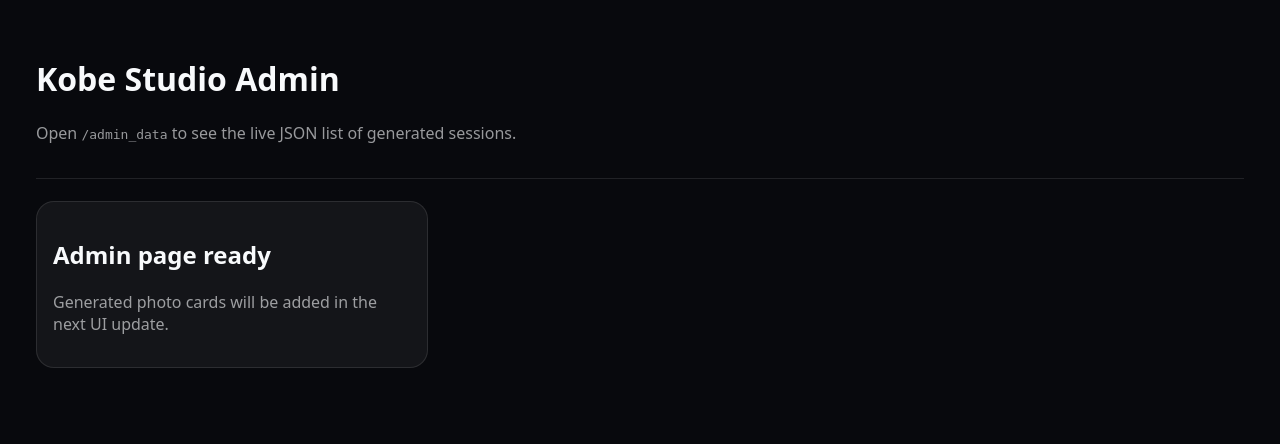
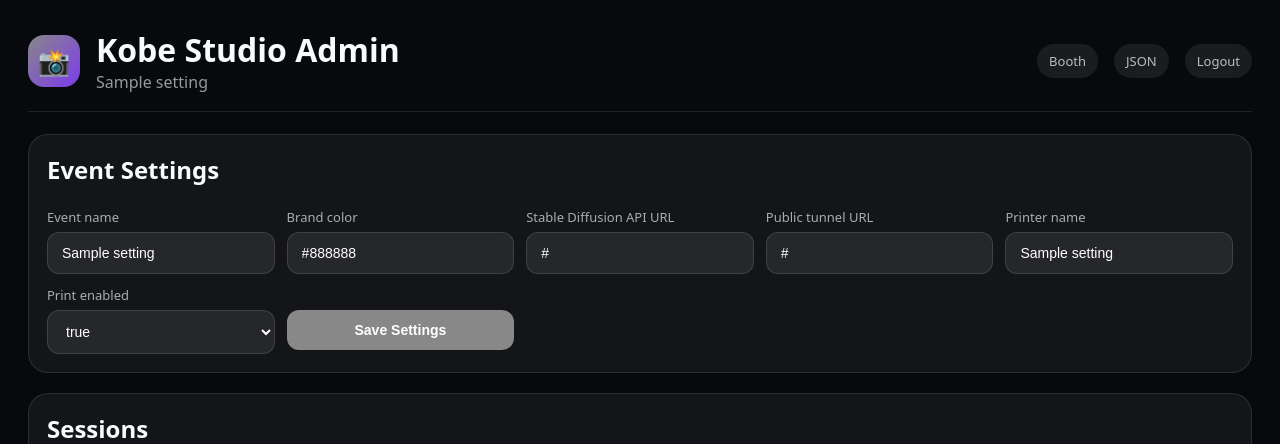
Before and after one commit to KobepayTech/Kobe-studio-, a Flask app: template templates/admin.html in a window 1280 px wide. Shown: the top 444 px of the page. Before the commit the page ends 368 px from the top, so only its background shows below. Run offline with Flask 3, Linux system fonts and the light colour scheme; the template is opened without the code that fills it: most values are stand-ins (such as "Sample title", 1, 10 or a date in 2020); parts of the project's set-up code (start-up, migrations or seed data) failed here and were passed over.

Commit message:
Add full admin dashboard

```diff
--- a/templates/admin.html
+++ b/templates/admin.html
@@ -5,23 +5,96 @@
   <meta name="viewport" content="width=device-width, initial-scale=1.0">
   <title>Kobe Studio Admin</title>
   <style>
-    body { background:#08090d; color:#f8fafc; font-family:system-ui,sans-serif; padding:28px; }
-    header { border-bottom:1px solid rgba(255,255,255,.1); padding-bottom:18px; margin-bottom:22px; }
-    .grid { display:grid; grid-template-columns:repeat(auto-fill,minmax(320px,1fr)); gap:16px; }
+    * { box-sizing: border-box; margin: 0; padding: 0; }
+    body { background:#08090d; color:#f8fafc; font-family:system-ui,-apple-system,Segoe UI,sans-serif; padding:28px; }
+    header { display:flex; align-items:center; gap:16px; border-bottom:1px solid rgba(255,255,255,.1); padding-bottom:18px; margin-bottom:22px; }
+    a { color:#93c5fd; text-decoration:none; }
+    .logo { width:52px; height:52px; border-radius:16px; display:grid; place-items:center; background:linear-gradient(135deg, {{ settings.brand_color or '#2563eb' }}, #7c3aed); font-size:26px; }
+    .grow { flex:1; }
+    .pill { padding:8px 12px; border-radius:999px; background:rgba(255,255,255,.08); color:rgba(248,250,252,.72); font-size:13px; }
+    .panel { background:rgba(255,255,255,.05); border:1px solid rgba(255,255,255,.1); border-radius:20px; padding:18px; margin-bottom:20px; }
+    .settings { display:grid; grid-template-columns: repeat(auto-fit, minmax(210px, 1fr)); gap:12px; }
+    label { display:block; color:rgba(248,250,252,.66); font-size:13px; margin-bottom:6px; }
+    input, select, button { width:100%; border-radius:12px; padding:12px 14px; font-size:14px; }
+    input, select { background:rgba(255,255,255,.08); border:1px solid rgba(255,255,255,.12); color:white; }
+    button { border:0; background:{{ settings.brand_color or '#2563eb' }}; color:white; font-weight:800; cursor:pointer; }
+    button.danger { background:#dc2626; }
+    .grid { display:grid; grid-template-columns:repeat(auto-fill,minmax(330px,1fr)); gap:16px; }
     .card { background:rgba(255,255,255,.05); border:1px solid rgba(255,255,255,.1); border-radius:18px; padding:16px; }
     .muted { color:rgba(248,250,252,.6); }
+    .top { display:flex; justify-content:space-between; gap:12px; margin-bottom:12px; }
+    .status { font-size:12px; text-transform:uppercase; letter-spacing:.08em; padding:5px 9px; border-radius:999px; background:rgba(59,130,246,.15); color:#93c5fd; }
+    .status.completed { background:rgba(16,185,129,.16); color:#6ee7b7; }
+    .status.error { background:rgba(220,38,38,.16); color:#fca5a5; }
+    .imgs { display:grid; grid-template-columns:1fr 1fr; gap:10px; margin:12px 0; }
+    .box { background:#000; border-radius:12px; overflow:hidden; min-height:80px; display:grid; place-items:center; }
+    .box img { width:100%; display:block; }
+    .actions { display:grid; grid-template-columns:1fr 1fr; gap:10px; margin-top:10px; }
+    .actions form { margin:0; }
+    .empty { text-align:center; padding:44px; border:1px dashed rgba(255,255,255,.16); border-radius:18px; }
   </style>
 </head>
 <body>
   <header>
-    <h1>Kobe Studio Admin</h1>
-    <p class="muted">Open <code>/admin_data</code> to see the live JSON list of generated sessions.</p>
+    <div class="logo">📸</div>
+    <div class="grow">
+      <h1>Kobe Studio Admin</h1>
+      <p class="muted">{{ settings.event_name }}</p>
+    </div>
+    <a class="pill" href="/main_page">Booth</a>
+    <a class="pill" href="/admin_data">JSON</a>
+    <a class="pill" href="/logout">Logout</a>
   </header>
-  <div class="grid" id="content">
-    <div class="card">
-      <h2>Admin page ready</h2>
-      <p class="muted">Generated photo cards will be added in the next UI update.</p>
-    </div>
-  </div>
+
+  <section class="panel">
+    <h2>Event Settings</h2><br>
+    <form method="post" action="/admin/settings" class="settings">
+      <div><label>Event name</label><input name="event_name" value="{{ settings.event_name }}"></div>
+      <div><label>Brand color</label><input name="brand_color" value="{{ settings.brand_color }}"></div>
+      <div><label>Stable Diffusion API URL</label><input name="sd_url" value="{{ settings.sd_url }}"></div>
+      <div><label>Public tunnel URL</label><input name="tunnel_url" value="{{ settings.tunnel_url }}" placeholder="https://...trycloudflare.com"></div>
+      <div><label>Printer name</label><input name="printer_name" value="{{ settings.printer_name }}" placeholder="Optional"></div>
+      <div><label>Print enabled</label><select name="print_enabled"><option value="true" {% if settings.print_enabled == 'true' %}selected{% endif %}>true</option><option value="false" {% if settings.print_enabled == 'false' %}selected{% endif %}>false</option></select></div>
+      <div><label>&nbsp;</label><button type="submit">Save Settings</button></div>
+    </form>
+  </section>
+
+  <section class="panel">
+    <h2>Sessions</h2><br>
+    {% if sessions %}
+      <div class="grid">
+        {% for item in sessions %}
+        <article class="card">
+          <div class="top">
+            <div>
+              <strong>{{ item.event_name or settings.event_name }}</strong><br>
+              <span class="muted">{{ item.created_at }}</span><br>
+              <span class="muted">Style: {{ item.style or 'none' }} · Camera: {{ item.camera_mode or 'unknown' }}</span>
+            </div>
+            <span class="status {{ item.status }}">{{ item.status }}</span>
+          </div>
+          <p class="muted">Progress: {{ item.progress }}% {% if item.error %}· {{ item.error }}{% endif %}</p>
+          {% if item.public_id %}
+            <div class="imgs">
+              <div class="box"><img src="/public/{{ item.public_id }}/raw.png" alt="Raw image"></div>
+              <div class="box"><img src="/public/{{ item.public_id }}/result.png" alt="Result image"></div>
+            </div>
+            <div class="actions">
+              <a class="pill" href="/dl/{{ item.public_id }}/">Open Result</a>
+              <a class="pill" href="/public/{{ item.public_id }}/result.png">Image</a>
+            </div>
+          {% else %}
+            <p class="muted">No result yet.</p>
+          {% endif %}
+          <div class="actions">
+            <form method="post" action="/admin/sessions/{{ item.id }}/delete" onsubmit="return confirm('Delete this session?')"><button class="danger" type="submit">Delete</button></form>
+          </div>
+        </article>
+        {% endfor %}
+      </div>
+    {% else %}
+      <div class="empty muted">No sessions yet. Take a photo from the booth first.</div>
+    {% endif %}
+  </section>
 </body>
 </html>
```
